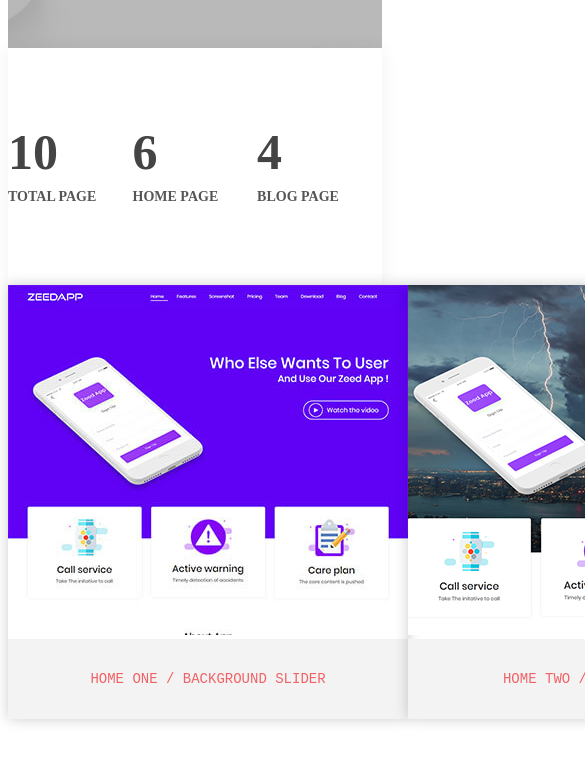
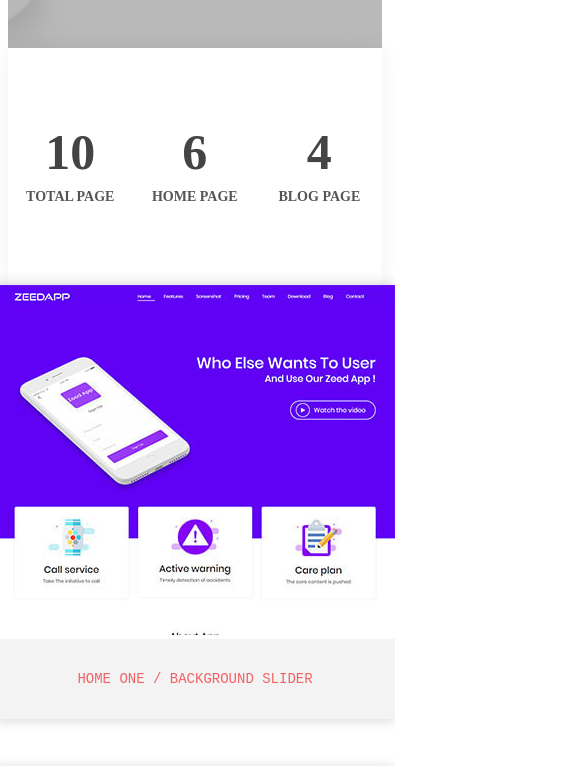
Before and after one commit to htf11/web-programming, a plain HTML site: page index.html in a window 390 px wide. Shown: the part 540-1306 px from the top of the page, 585 px wide, since content can reach past the window. Drawn offline with Linux system fonts and the light colour scheme.

Commit message:
fix: air box

```diff
--- a/index.html
+++ b/index.html
@@ -16,15 +16,15 @@
       <div class="btn"><a href="#">Purchase now</a></div>
     </div>
     <div class="box-container box-main">
-      <div class="box-item">
+      <div class="box-item box-item-pos">
         <div class="item-counter">10</div>
         <div class="item-text">Total page</div>
       </div>
-      <div class="box-item">
+      <div class="box-item box-item-pos">
         <div class="item-counter">6</div>
         <div class="item-text">Home page</div>
       </div>
-      <div class="box-item">
+      <div class="box-item box-item-pos">
         <div class="item-counter">4</div>
         <div class="item-text">Blog page</div>
       </div>
--- a/styles/style.css
+++ b/styles/style.css
@@ -155,3 +155,17 @@
     display: flex;
     flex-direction: row;
   }
+
+  .box-item-pos {
+    display: flex;
+    flex-direction: column;
+    align-items: center;
+  }
+
+  @media (max-width: 1240px) {
+    .main {
+      display: flex;
+      flex-direction: column;
+      align-items: center;
+    }
+  }
```
